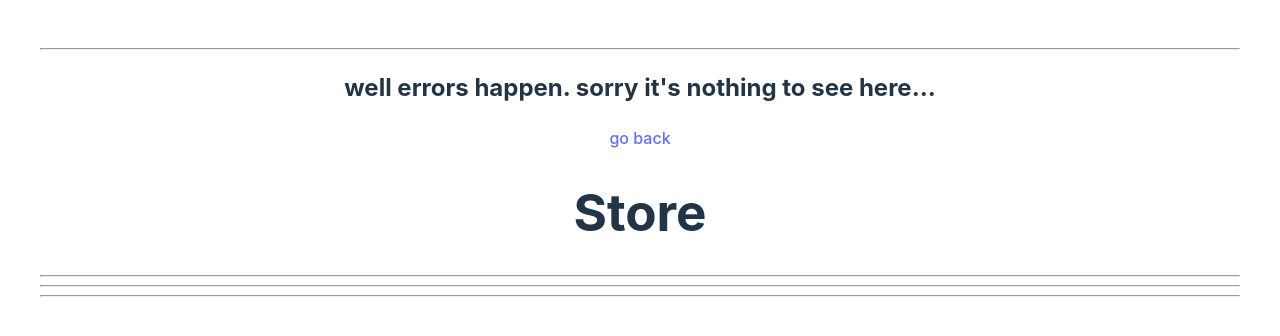
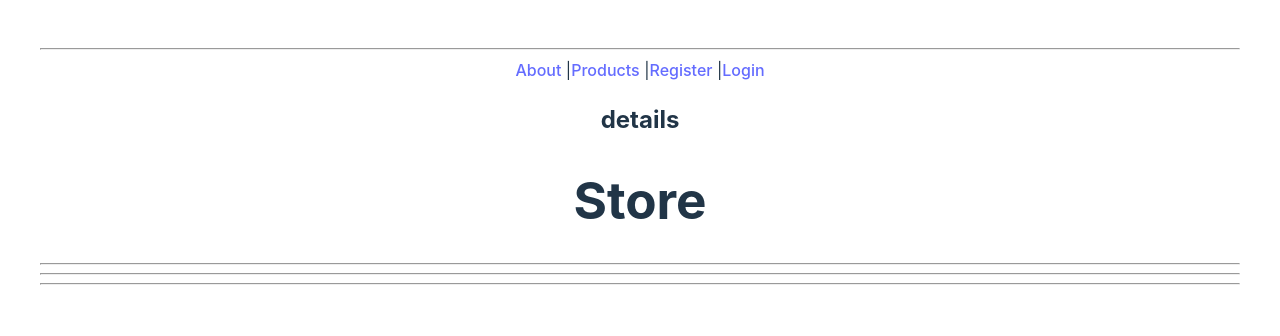
Before and after one commit to dIvashinin/project4mern, a React (Vite) app in the folder client/: page /products/1 in a window 1280 px wide. Shown: the top 336 px of the page. Built offline with nearby package versions, Linux system fonts and the light colour scheme.

Commit message:
added details page

```diff
--- a/client/src/App.tsx
+++ b/client/src/App.tsx
@@ -16,6 +16,7 @@
 import Navbar from "../components/Navbar";
 import Products from "../views/Products";
 import ErrorPage from "../views/ErrorPage";
+import Details from "../views/Details";
 
 
 // import './App.css';
@@ -28,6 +29,7 @@
     <Route path="/" element={<Root/>} errorElement={<ErrorPage/>}>
       {/* <Route index element = {<Home/>} /> */}
       <Route path="products" element = {<Products/>} />
+      <Route path="products/:details" element = {<Details/>} />
       <Route path="about" element = {<About/>} />
       <Route path="register" element = {<Register/>} />
       <Route path="login" element = {<Login/>} />
--- /dev/null
+++ b/client/views/Details.tsx
@@ -0,0 +1,9 @@
+// import React from 'react'
+
+function Details() {
+  return (
+    <h2>details</h2>
+  )
+}
+
+export default Details
```
